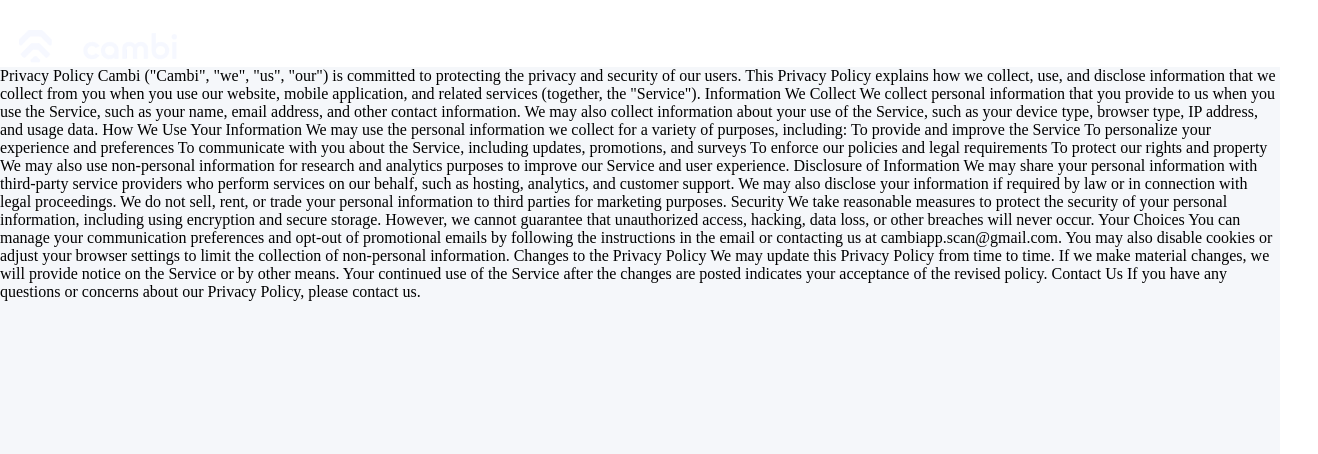
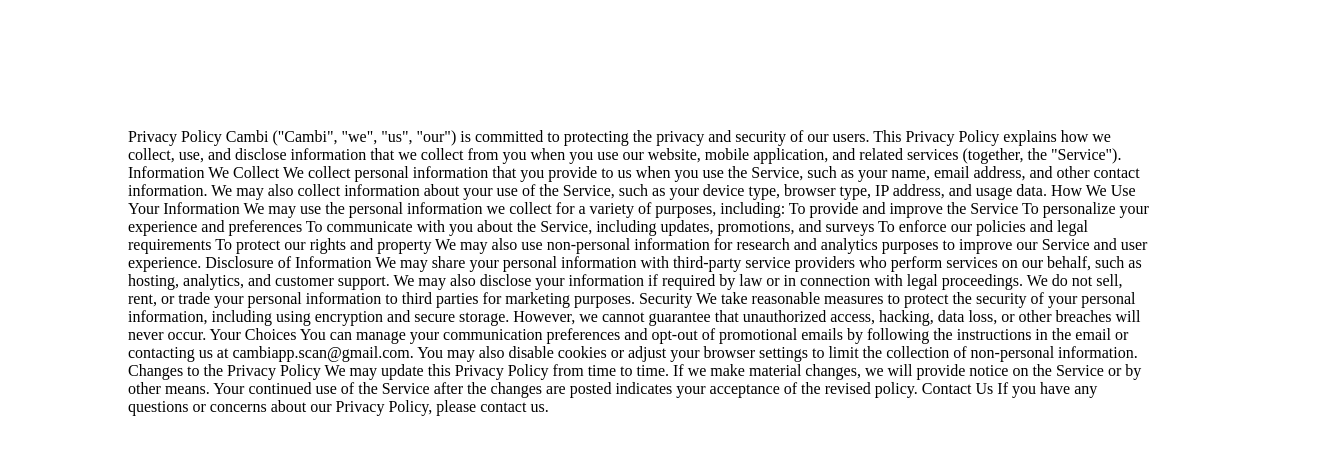
Before and after one commit to danielowenscs/cambi-website, a Vue app: page /privacypolicy in a window 1280 px wide. Shown: the top 454 px of the page, 1318 px wide, since content can reach past the window. Built offline with nearby package versions, Linux system fonts and the light colour scheme.

Commit message:
fixing privacy page

```diff
--- a/src/views/PrivacyPolicy.vue
+++ b/src/views/PrivacyPolicy.vue
@@ -1,5 +1,5 @@
 <template>
-    <Header/>
+    <!-- <Header/> -->
 <div class="content" B3>
     Privacy Policy
 
@@ -55,9 +55,11 @@
 <style lang="scss" scoped>
 @import '@/assets/styles/styles.scss';
  .content {
+        margin: 0 auto; /* shorthand for setting top and bottom margin to 0 and left and right margin to auto */
+        padding: 10%;
+
+    }
+    body {
         background-color: $N5;
-        margin: 0 auto; /* shorthand for setting top and bottom margin to 0 and left and right margin to auto */
-        width: 100%;
-        height: 100vh;
     }
 </style>
```
